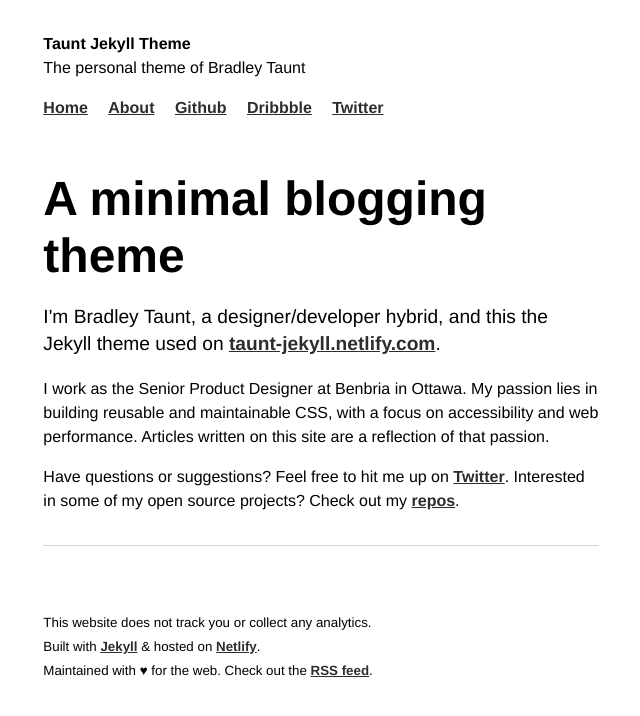
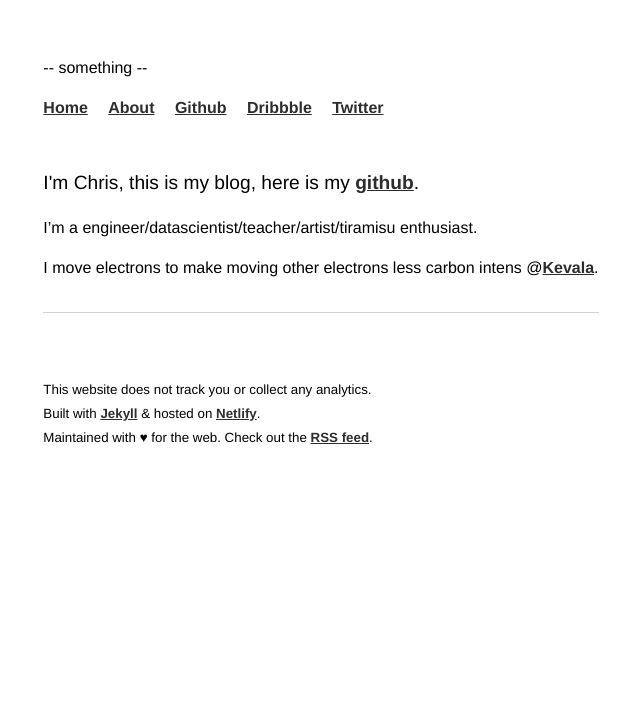
Before and after one commit to chris-lawrie/chris-lawrie.github.io, a Jekyll site: the page built from about.md, in a window 1280 px wide. Shown: the top 716 px of the page, without its empty margins (319-959 px from the left). Built offline with Jekyll 4.4.1, drawn with Linux system fonts in a browser that asks for light colours; some web fonts are replaced; comment, search, counter and statistics services are not loaded.

Commit message:
personalise theme

```diff
--- a/_config.yml
+++ b/_config.yml
@@ -2,9 +2,9 @@
 permalink:           pretty
 
 # Setup
-title:               'Taunt Jekyll Theme'
-url:                 https://bradleytaunt.com
-tagline:             The personal theme of Bradley Taunt
+title:               '<asyetuntitled>'
+url:                 chris-lawrie.github.io
+tagline:             -- something --
 paginate:            1000
 paginate_path:       "/page:num/"
 baseurl:             ""
@@ -20,16 +20,16 @@ sass:
   sass_dir:          _sass
   style:            :compressed
 
-# About/contact
-author:
-  name:              Bradley Taunt
-  url:               https://twitter.com/bradtaunt
-  email:             bradleytaunt@gmail.com
+# # About/contact
+# author:
+#   name:              Chris Lawrie
+#   url:               https://twitter.com/
+#   email:             ...@gmail.com
 
-# Custom vars
-version:             1.0.0
-github:
-  repo:              https://github.com/bradleytaunt/taunt-jekyll
+# # Custom vars
+# version:             1.0.0
+# github:
+#   repo:              https://github.com/chris-lawrie
 
 # Plugins
 plugins:
--- a/about.md
+++ b/about.md
@@ -1,10 +1,10 @@
 ---
 layout: page
-title: A minimal blogging theme
+title: <asyetuntitled>
 ---
 
-<p class="lead">I'm Bradley Taunt, a designer/developer hybrid, and this the Jekyll theme used on <a href="https://taunt-jekyll.netlify.com">taunt-jekyll.netlify.com</a>.</p>
+<p class="lead">I'm Chris, this is my blog, here is my <a href="https://github.com/chris-lawrie">github</a>.</p>
 
-I work as the Senior Product Designer at Benbria in Ottawa. My passion lies in building reusable and maintainable CSS, with a focus on accessibility and web performance. Articles written on this site are a reflection of that passion.
+I'm a engineer/datascientist/teacher/artist/tiramisu enthusiast.
 
-Have questions or suggestions? Feel free to hit me up on [Twitter](https://twitter.com/bradtaunt). Interested in some of my open source projects? Check out my [repos](https://github.com/bradleytaunt).
+I move electrons to make moving other electrons less carbon intens @[Kevala](https://www.kevala.com/platform).
--- a/index.html
+++ b/index.html
@@ -1,7 +1,7 @@
 ---
 layout: default
 title: Home
-description: The personal blog of designer and developer Bradley Taunt
+description:
 ---
 
 <div class="posts">
```
Also changed, not shown: _posts/2016-05-28-aqua-ui-buttons.md (deleted, +0 -115 lines), _posts/2023-09-02_first_post.md (added, +8 -0 lines), README.md. Lines whose indentation alone changed are shown as unchanged.
